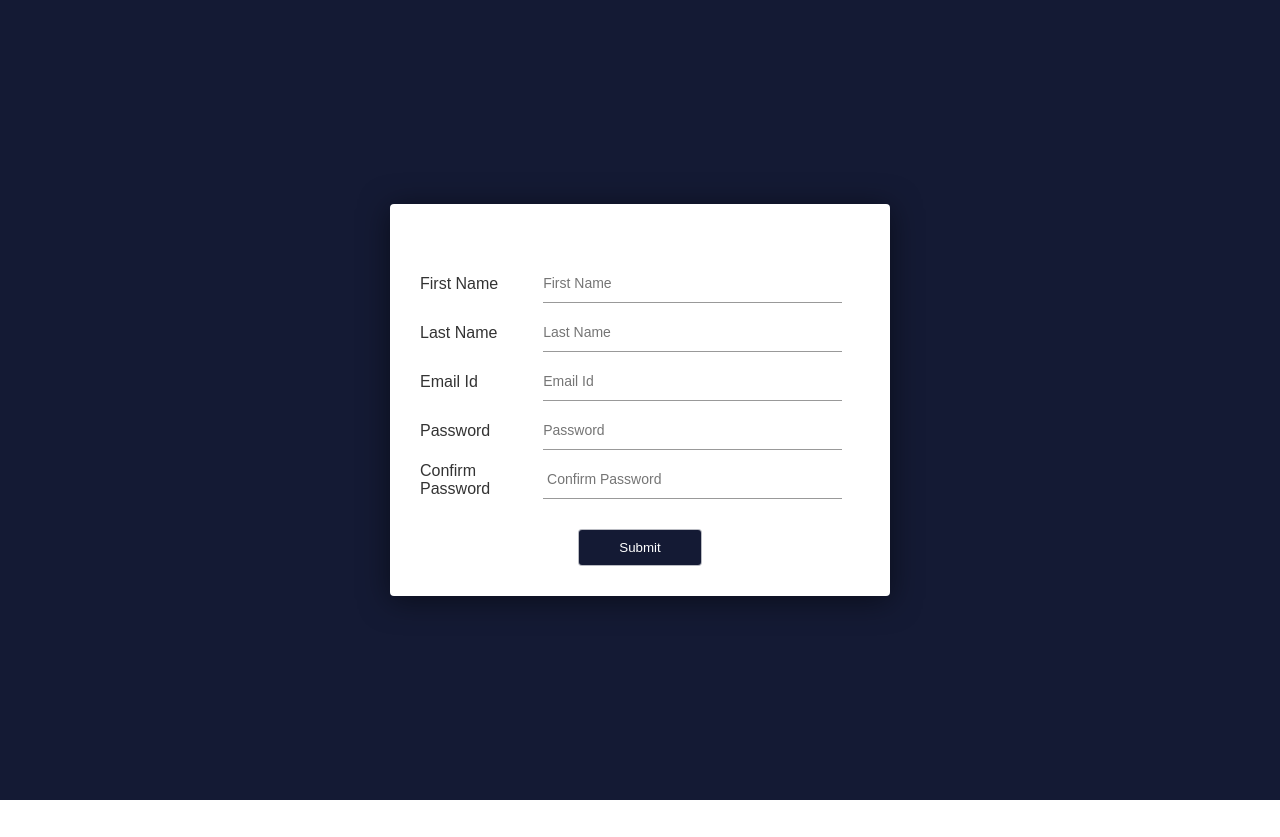
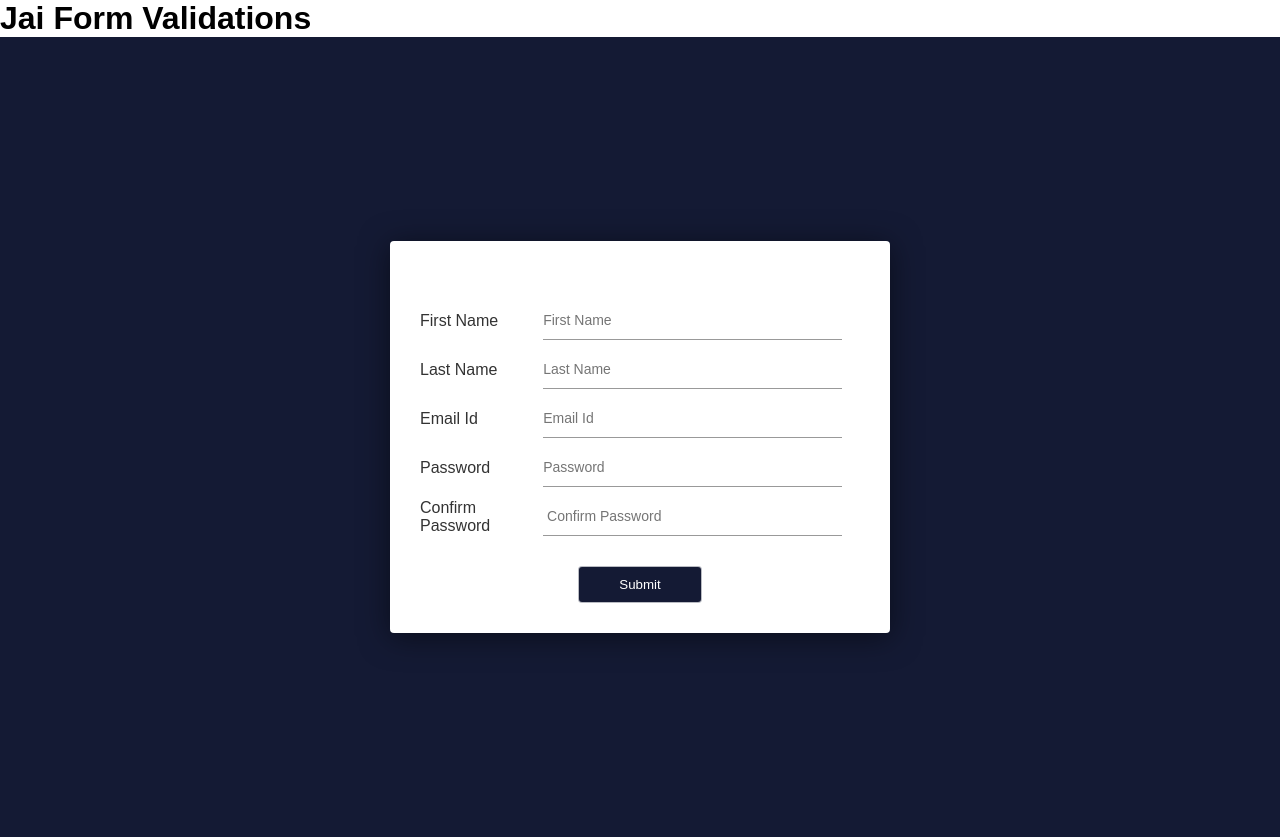
Before and after one commit to Jaivenkataarunakula/lab-8, a plain HTML site: page index.html in a window 1280 px wide. Before the commit the page ends 800 px from the top, so only its background shows below. Drawn offline with Linux system fonts and the light colour scheme.

Commit message:
Update index.html

```diff
--- a/index.html
+++ b/index.html
@@ -7,11 +7,9 @@
    <link href="https://fonts.googleapis.com/css2?family=Archivo+Narrow&family=Julius+Sans+One&family=Open+Sans&family=Source+Sans+Pro&display=swap" rel="stylesheet">
 </head>
 <body>
+  <h1>Jai Form Validations </h1>
   <div class="container">
     <form onsubmit="validateForm(event)">
-
-
-
       <div class="input-group">
         <label>First Name</label>
         <input type="text" placeholder="First Name" id="First-Name" onkeyup="validateFirstName()">
```
